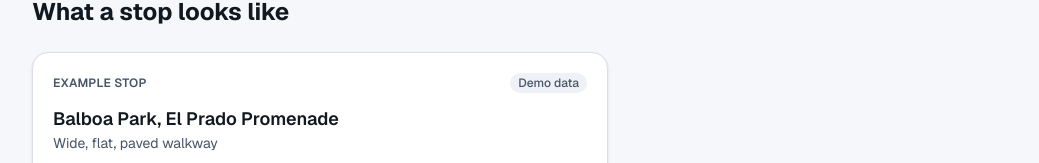
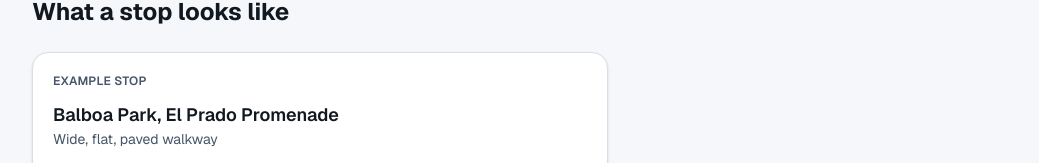
Before and after one commit to chendurj/limitless, a Next.js app in the folder web/: page /features in a window 1280 px wide. Shown: the part 510-673 px from the top of the page, without its empty margins (120-1159 px from the left). Built offline with nearby package versions, Linux system fonts and the light colour scheme.

Commit message:
Remove demo data badge from the features example

```diff
--- a/web/app/features/page.tsx
+++ b/web/app/features/page.tsx
@@ -82,9 +82,6 @@ export default function FeaturesPage() {
           <span className="text-xs font-semibold uppercase tracking-wide text-muted">
             Example stop
           </span>
-          <span className="rounded-full bg-surface-muted px-2 py-0.5 text-xs font-medium text-muted">
-            Demo data
-          </span>
         </div>
         <p className="mt-3 text-lg font-semibold">
           Balboa Park, El Prado Promenade
```
